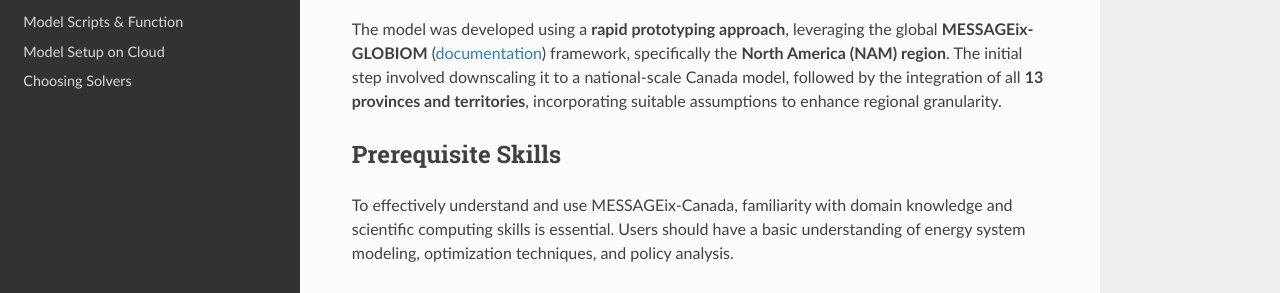
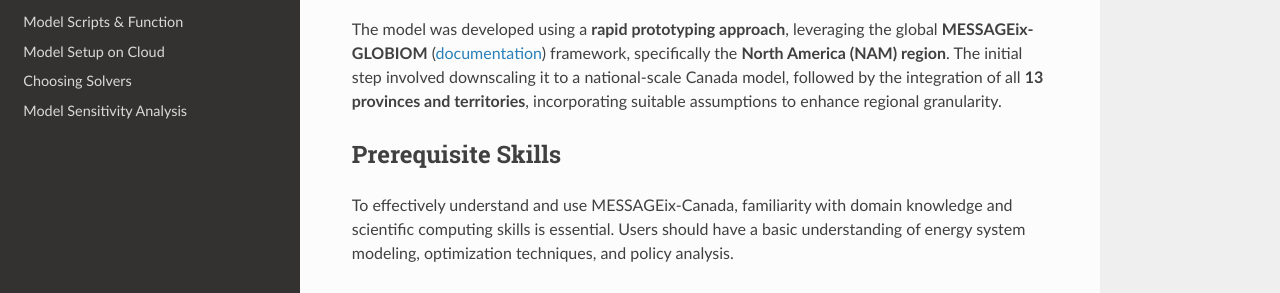
Before and after one commit to awais307/message-ix-canada, an MkDocs documentation site: the page built from docs/index.md, in a window 1280 px wide. Shown: the part 366-659 px from the top of the page. Built offline with MkDocs 1.6.1, drawn with Linux system fonts in a browser that asks for light colours; nearby versions of some CDN libraries.

Commit message:
Add flag for sensitivity documentation
TBA

```diff
--- a/mkdocs.yml
+++ b/mkdocs.yml
@@ -13,7 +13,8 @@ nav:
   - Model Structure: model.md              # Provide the file path
   - Model Scripts & Function: codebase.md
   - Model Setup on Cloud: cloud.md
-  - Choosing Solvers: solvers.md
+  - Choosing Solvers: solver.md
+  - Model Sensitivity Analysis: sensitivity.md
                              # Provide the file path
 
 plugins:
```
Also changed, not shown: docs/sensitivity.md (added, +1 -0 lines), docs/solver.md (added, +1 -0 lines).
